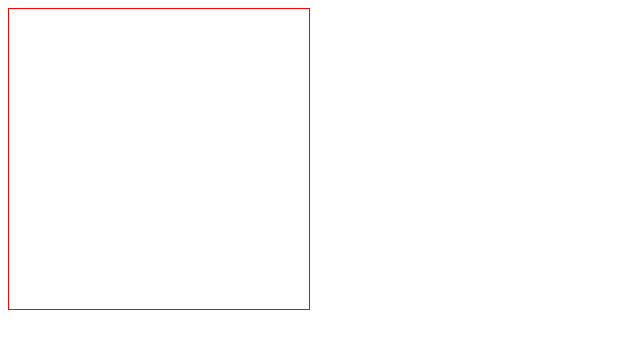
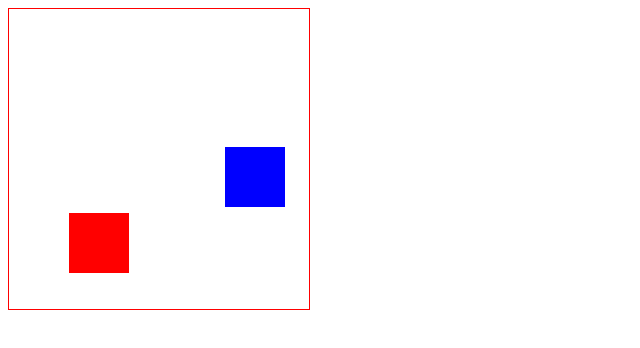
Before and after one commit to chiquitto/captureflag-js, a website: page index.html in a window 1280 px wide. Shown: the whole page, without its empty margins (0-640 px from the left). Drawn offline with Linux system fonts and the light colour scheme.

Commit message:
collisionDetection

```diff
--- /dev/null
+++ b/game/canvas-stage-adapter.js
@@ -0,0 +1,24 @@
+function createCanvasStageAdapter(canvasEl) {
+    return new CanvasStageAdapter(canvasEl)
+}
+
+class CanvasStageAdapter {
+    constructor(canvasEl) {
+        this._canvasEl = canvasEl
+        this.ctx = this._canvasEl.getContext('2d')
+    }
+
+    set game(game) {
+        this._game = game
+    }
+
+    drawPlayers() {
+        for (let player of this._game.players) {
+            console.log(player.position, player.size)
+            this.ctx.fillStyle = player.color;
+            this.ctx.fillRect(player.position.x, player.position.y, player.size.width, player.size.height)
+        }
+    }
+}
+
+export default createCanvasStageAdapter
--- a/game/capture-flag.js
+++ b/game/capture-flag.js
@@ -1,27 +1,98 @@
+import createCanvasStageAdapter from "./canvas-stage-adapter.js"
 import createPlayer from "./player.js"
+import Size from "./size.js"
+import createStage from "./stage.js"
+import createPosition from "./position.js"
 
 class CaptureFlag {
     constructor() {
+        this._size = new Size(50, 50)
+    }
+
+    get players() {
+        return this._players
+    }
+
+    get size() {
+        return this._size
     }
 
     set players(players) {
+        for (let player of players) {
+            player.game = this
+        }
         this._players = players
+    }
+
+    set stageAdapter(stageAdapter) {
+        this._stage = createStage(this, stageAdapter)
+    }
+
+    draw() {
+        this._stage.draw()
     }
 
     start() {
         this.startPlayerPositions()
+
+        this.draw()
     }
 
     startPlayerPositions() {
-        for (let player of this._players) {
+        let playersOk = []
 
+        let i = 0
+        while (i < this._players.length) {
+            let player = this._players[i]
+            player.randomPosition()
+
+            let auxOk = true
+            for (let playerTest of playersOk) {
+                if (this.collisionDetection(player, playerTest)) {
+                    auxOk = false
+                    break
+                }
+            }
+
+            if (auxOk) {
+                playersOk.push(player)
+                i++
+            }
+        }
+    }
+
+    /**
+     * @link https://developer.mozilla.org/en-US/docs/Games/Tutorials/2D_Breakout_game_pure_JavaScript/Collision_detection
+     * @link https://developer.mozilla.org/en-US/docs/Games/Techniques/2D_collision_detection
+     *
+     * @param {Player} obj1
+     * @param {Player} obj2
+     */
+    collisionDetection(obj1, obj2) {
+
+        var rect1 = {x: obj1.position.x, y: obj1.position.y, width: obj1.size.width, height: obj1.size.height}
+        var rect2 = {x: obj2.position.x, y: obj2.position.y, width: obj2.size.width, height: obj2.size.height}
+
+        if (
+            rect1.x < rect2.x + rect2.width &&
+            rect1.x + rect1.width > rect2.x &&
+            rect1.y < rect2.y + rect2.height &&
+            rect1.y + rect1.height > rect2.y
+        ) {
+            return true
+        } else {
+            return false
         }
     }
 }
 
-export default function createGame(canvasEl) {
+export default function createGame(stageEl) {
     let game = new CaptureFlag()
-    game.players = [createPlayer(), createPlayer()]
+    game.stageAdapter = createCanvasStageAdapter(stageEl)
+    game.players = [
+        createPlayer('red'),
+        createPlayer('blue')
+    ]
     game.start()
 
     console.log(game)
--- a/game/player.js
+++ b/game/player.js
@@ -1,12 +1,36 @@
+import createPosition from "./position.js"
+import {randomInteger} from "./util.js"
+import Size from "./size.js"
+
 function createPlayer(game) {
-    let player = new Player
+    let player = new Player(game)
 
     return player
 }
 
 class Player {
-    constructor() {
+    constructor(color) {
+        this.color = color
+        this.size = new Size(10, 10)
+    }
 
+    get position() {
+        return this._position
+    }
+
+    set game(game) {
+        this._game = game
+    }
+
+    set position(position) {
+        this._position = position
+    }
+
+    randomPosition() {
+        this._position = createPosition(
+            randomInteger(0, this._game.size.width - this.size.width),
+            randomInteger(0, this._game.size.height - this.size.height)
+        )
     }
 }
 
--- /dev/null
+++ b/game/position.js
@@ -0,0 +1,26 @@
+function createPosition(x, y) {
+    let pos = new Position
+    pos.x = x
+    pos.y = y
+    return pos
+}
+
+class Position {
+    get x() {
+        return this._x
+    }
+
+    get y() {
+        return this._y
+    }
+
+    set x(x) {
+        this._x = x
+    }
+
+    set y(y) {
+        this._y = y
+    }
+}
+
+export default createPosition
--- /dev/null
+++ b/game/size.js
@@ -0,0 +1,6 @@
+export default class Size {
+    constructor(width, height) {
+        this.width = width
+        this.height = height
+    }
+}
--- /dev/null
+++ b/game/stage.js
@@ -0,0 +1,18 @@
+function createStage(game, stageAdapter) {
+    return new Stage(game, stageAdapter)
+}
+
+class Stage {
+    constructor(game, stageAdapter) {
+        this._game = game
+
+        this._stageAdapter = stageAdapter
+        this._stageAdapter.game = game
+    }
+
+    draw() {
+        this._stageAdapter.drawPlayers()
+    }
+}
+
+export default createStage
--- /dev/null
+++ b/game/util.js
@@ -0,0 +1,5 @@
+function randomInteger(min, max) {
+    return Math.floor(Math.random() * max) + min
+}
+
+export {randomInteger}
--- a/index.html
+++ b/index.html
@@ -9,7 +9,7 @@
 </head>
 
 <body>
-    <canvas id="stage" width="300" height="300"></canvas>
+    <canvas id="stage" width="50" height="50"></canvas>
 
     <script type="module">
     import createGame from './game/capture-flag.js';
--- a/styles.css
+++ b/styles.css
@@ -2,4 +2,9 @@ canvas {
     width: 300px;
     height: 300px;
     border: 1px solid red;
+
+    image-rendering: -moz-crisp-edges;
+    image-rendering: -webkit-crisp-edges;
+    image-rendering: pixelated;
+    image-rendering: crisp-edges;
 }
```
